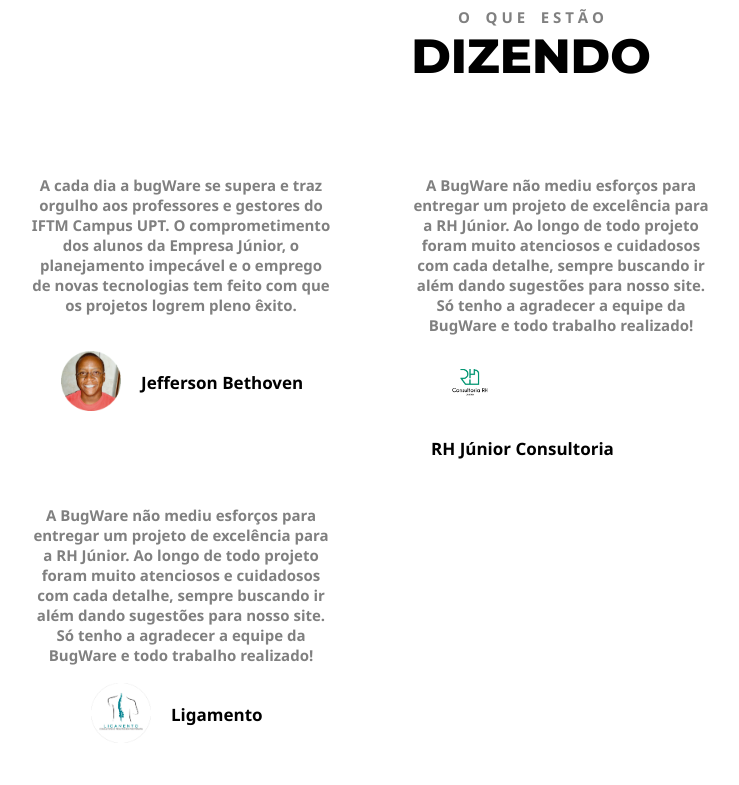
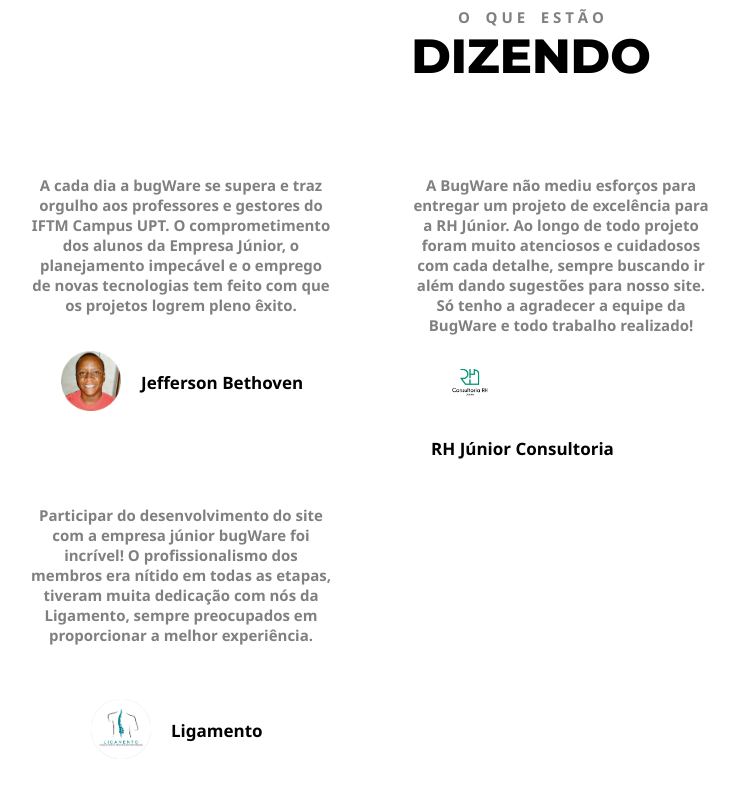
Before and after one commit to Emanuelle-Oliveira/site_bugWare_Emanuelle, a plain HTML site: page bugware/index.html in a window 1280 px wide. Shown: the part 3028-3813 px from the top of the page, without its empty margins (109-848 px from the left). Drawn offline with Linux system fonts and the light colour scheme; a web font is replaced by a local one.

Commit message:
Seções Home, Serviços, MEJ e Depoimentos prontas - correção realizada

```diff
--- a/bugware/index.html
+++ b/bugware/index.html
@@ -95,8 +95,7 @@
 		</div>
 
 		<div class= "comentario">
-			<h4>A BugWare não mediu esforços para entregar um projeto de
-			excelência para a RH Júnior. Ao longo de todo projeto foram muito atenciosos e cuidadosos com cada detalhe, sempre buscando ir além dando sugestões para nosso site. Só tenho a agradecer a equipe da BugWare e todo trabalho realizado!</h4><br>
+			<h4>Participar do desenvolvimento do site com a empresa júnior bugWare foi incrível! O profissionalismo dos membros era nítido em todas as etapas, tiveram muita dedicação com nós da Ligamento, sempre preocupados em proporcionar a melhor experiência.</h4><br><br><br>
 			<span id="foto3">
 				<img src ="imagens/Depoimento_Ligamento.png" width="60px">
 			</span>
```
